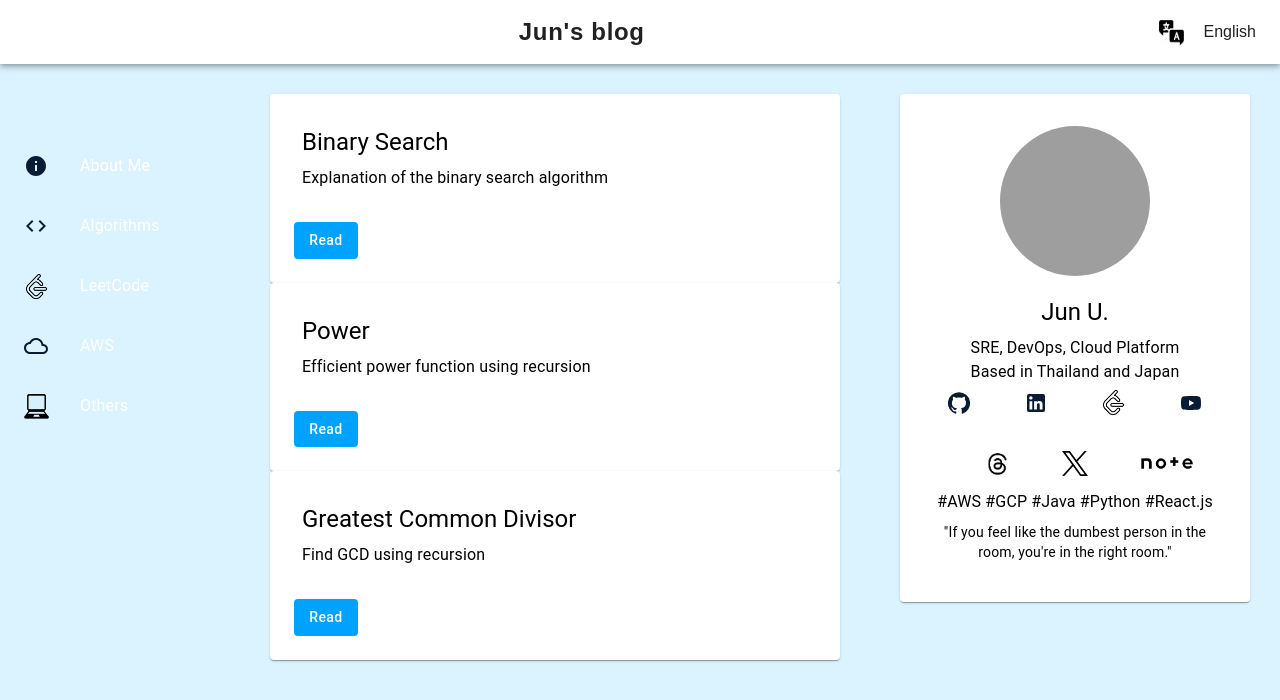
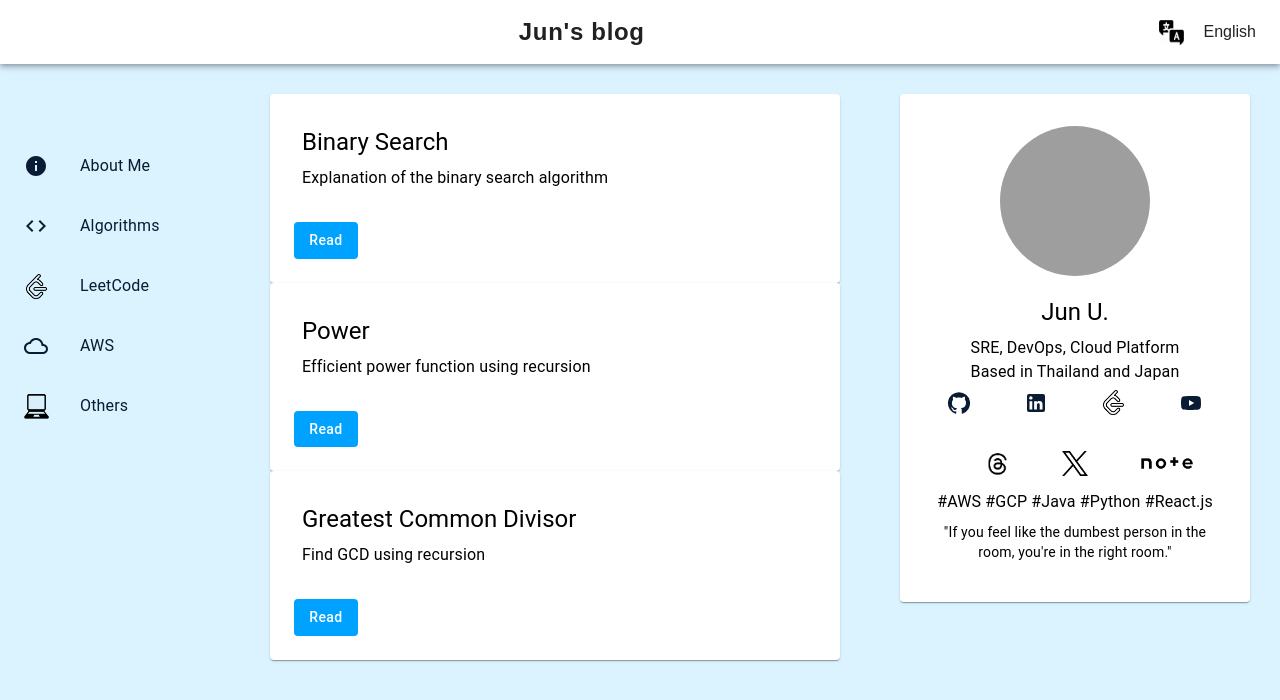
Before and after one commit to jun-uen0/react-techs, a React (Create React App) app: page / in a window 1280 px wide. Shown: the top 700 px of the page. Built offline with nearby package versions, Linux system fonts and the light colour scheme; grey boxes are pictures that could not be loaded; the HTML template or start-up script is replaced by a standard one; a web font is replaced by a local one.

Commit message:
fix: items text color

```diff
--- a/src/components/Layout/SideBar/parts/Items.tsx
+++ b/src/components/Layout/SideBar/parts/Items.tsx
@@ -21,13 +21,13 @@ const Items: React.FC<SideBarProps> = (props) => {
             props.setContentsType('about')
             props.setShowCards(false)
             setSearchParams({ item: 'about' })
-            props.toggleDrawer() // ← 追加
+            props.toggleDrawer()
           }}
         >
           <ListItemIcon>
             <InfoIcon color='secondary' />
           </ListItemIcon>
-          <ListItemText primary={'About Me'} />
+          <ListItemText primary={'About Me'} sx={{ color: "#091c33" }} />
         </Button>
       </ListItem>
 
@@ -37,13 +37,13 @@ const Items: React.FC<SideBarProps> = (props) => {
             props.setContentsType('algorithms')
             props.setShowCards(true)
             setSearchParams({ item: 'algorithms' })
-            props.toggleDrawer() // ← 追加
+            props.toggleDrawer()
           }}
         >
           <ListItemIcon>
             <Code color='secondary' />
           </ListItemIcon>
-          <ListItemText primary={'Algorithms'} />
+          <ListItemText primary={'Algorithms'} sx={{ color: "#091c33" }} />
         </Button>
       </ListItem>
 
@@ -59,7 +59,7 @@ const Items: React.FC<SideBarProps> = (props) => {
           <ListItemIcon>
             <img src={LeetCodeLogo} alt='LeetCode logo' height={'25px'} width={'25px'} />
           </ListItemIcon>
-          <ListItemText primary={'LeetCode'} />
+          <ListItemText primary={'LeetCode'} sx={{ color: "#091c33" }} />
         </Button>
       </ListItem>
 
@@ -69,13 +69,13 @@ const Items: React.FC<SideBarProps> = (props) => {
             props.setContentsType('aws')
             props.setShowCards(true)
             setSearchParams({ item: 'aws' })
-            props.toggleDrawer() // ← 追加
+            props.toggleDrawer()
           }}
         >
           <ListItemIcon>
             <CloudQueue color='secondary' />
           </ListItemIcon>
-          <ListItemText primary={'AWS'} />
+          <ListItemText primary={'AWS'} sx={{ color: "#091c33" }} />
         </Button>
       </ListItem>
 
@@ -85,13 +85,13 @@ const Items: React.FC<SideBarProps> = (props) => {
             props.setContentsType('others')
             props.setShowCards(true)
             setSearchParams({ item: 'others' })
-            props.toggleDrawer() // ← 追加
+            props.toggleDrawer()
           }}
         >
           <ListItemIcon>
             <img src={LaptopLogo} alt='Laptop logo' height={'25px'} width={'25px'} />
           </ListItemIcon>
-          <ListItemText primary={'Others'} />
+          <ListItemText primary={'Others'} sx={{ color: "#091c33" }} />
         </Button>
       </ListItem>
     </>
```
